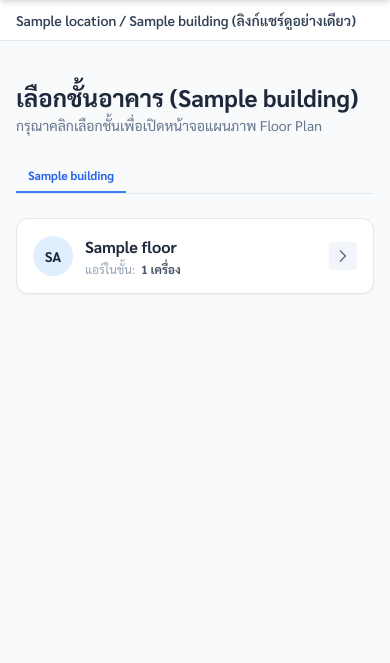
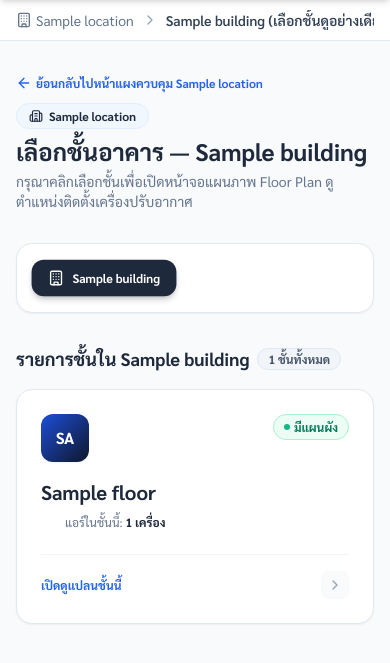
Before and after one commit to Amaraporn48/Floor-plan-Web-App, a FastAPI app: page /shared/1/buildings/1 in a window 390 px wide. Shown: the part 64-727 px from the top of the page. Run offline with FastAPI, Linux system fonts and the light colour scheme; tables that the repository leaves empty hold one stand-in row (values such as "Sample post"); some libraries are stand-ins or nearby versions.

Commit message:
Redesign floor selection page with modern responsive card grid, status badges, and building tabs

```diff
--- a/templates/shared_floors.html
+++ b/templates/shared_floors.html
@@ -1,69 +1,96 @@
 {% extends "base.html" %}
 
 {% block breadcrumbs %}
-{% if current_user %}
+<a href="/shared/{{ location.id }}" class="hover:text-brand-500 flex items-center gap-1">
+  <i data-lucide="building" class="w-4 h-4"></i> {{ location.name }}
+</a>
 <span class="text-slate-400"><i data-lucide="chevron-right" class="w-4 h-4"></i></span>
-{% endif %}
-<span class="font-semibold text-slate-700">{{ location.name }} / {{ building.name }} (ลิงก์แชร์ดูอย่างเดียว)</span>
+<span class="font-semibold text-slate-700">{{ building.name }} (เลือกชั้นดูอย่างเดียว)</span>
 {% endblock %}
 
 {% block content %}
-<div class="max-w-3xl mx-auto px-4 py-8">
+<div class="max-w-7xl mx-auto px-4 sm:px-6 lg:px-8 py-8">
   <!-- Header -->
-  <div class="mb-6">
-    <div class="flex items-center justify-between mt-2 flex-wrap gap-2">
+  <div class="mb-8">
+    <a href="/shared/{{ location.id }}" class="text-brand-600 hover:text-brand-800 text-xs font-bold inline-flex items-center gap-1 mb-3 transition">
+      <i data-lucide="arrow-left" class="w-4 h-4"></i> ย้อนกลับไปหน้าแผงควบคุม {{ location.name }}
+    </a>
+
+    <div class="flex items-center justify-between flex-wrap gap-4">
       <div>
-        <h2 class="text-2xl font-bold text-slate-800">เลือกชั้นอาคาร ({{ building.name }})</h2>
-        <p class="text-slate-500 text-sm mt-0.5">กรุณาคลิกเลือกชั้นเพื่อเปิดหน้าจอแผนภาพ Floor Plan</p>
+        <div class="flex items-center gap-2 mb-1.5">
+          <span class="px-3 py-1 bg-brand-50 text-brand-800 text-xs font-bold rounded-full border border-brand-100 flex items-center gap-1.5">
+            <i data-lucide="building-2" class="w-3.5 h-3.5"></i> {{ location.name }}
+          </span>
+        </div>
+        <h2 class="text-2xl font-bold text-slate-800">เลือกชั้นอาคาร — {{ building.name }}</h2>
+        <p class="text-slate-500 text-sm mt-1">กรุณาคลิกเลือกชั้นเพื่อเปิดหน้าจอแผนภาพ Floor Plan ดูตำแหน่งติดตั้งเครื่องปรับอากาศ</p>
       </div>
     </div>
   </div>
 
-  <!-- Buildings Tab bar -->
-  <div class="flex items-center justify-between border-b border-slate-200 mb-6 flex-wrap gap-2">
-    <div class="flex gap-2 overflow-x-auto whitespace-nowrap">
+  <!-- Building Pill Tabs Bar -->
+  <div class="bg-white p-4 rounded-2xl border border-slate-200 shadow-sm mb-8 flex items-center gap-2 overflow-x-auto scrollbar-none">
     {% for b in location.buildings %}
       <a href="/shared/{{ location.id }}/buildings/{{ b.id }}"
-           class="px-3 py-2 border-b-2 font-bold text-xs transition flex-none {% if b.id == building.id %}border-brand-500 text-brand-600{% else %}border-transparent text-slate-500 hover:text-slate-700 hover:border-slate-300{% endif %}">
-          {{ b.name }}
+         class="px-4 py-2.5 rounded-xl font-bold text-xs transition-all flex items-center gap-2 flex-none {% if b.id == building.id %}bg-brand-800 text-white shadow-md shadow-brand-900/20 scale-[1.02]{% else %}bg-slate-50 text-slate-600 hover:bg-slate-100 border border-slate-200{% endif %}">
+        <i data-lucide="building" class="w-4 h-4"></i>
+        <span>{{ b.name }}</span>
       </a>
     {% endfor %}
   </div>
+
+  <!-- Building Floors Grid -->
+  <div class="mb-4 flex items-center justify-between">
+    <h3 class="text-lg font-bold text-slate-800 flex items-center gap-2">
+      <span>รายการชั้นใน {{ building.name }}</span>
+      <span class="text-xs bg-slate-100 text-slate-600 font-bold px-2.5 py-0.5 rounded-full border border-slate-200">{{ floors | length }} ชั้นทั้งหมด</span>
+    </h3>
   </div>
 
-  <!-- Floors List -->
-  <div class="bg-white rounded-xl border border-slate-200 shadow-sm overflow-hidden">
-    <div id="floors-list-container" class="divide-y divide-slate-100">
+  <div id="floors-list-container" class="grid grid-cols-1 sm:grid-cols-2 lg:grid-cols-3 gap-6">
     {% for fl in floors %}
-        <div class="group flex items-center justify-between p-4 hover:bg-slate-50 transition">
-          <div onclick="navigateToWorkspace('{{ fl.id }}')" class="flex-1 flex items-center gap-3 cursor-pointer">
-            <!-- Icon indicator -->
-            <div class="w-10 h-10 bg-brand-100 rounded-full flex items-center justify-center text-brand-800 font-bold text-sm flex-none">
+      <div class="group bg-white rounded-2xl border border-slate-200 shadow-sm p-6 hover:shadow-xl hover:border-brand-500 hover:-translate-y-1 transition duration-200 cursor-pointer flex flex-col justify-between"
+           onclick="navigateToWorkspace('{{ fl.id }}')">
+        <div>
+          <div class="flex items-start justify-between mb-4">
+            <div class="w-12 h-12 bg-gradient-to-br from-brand-700 to-brand-900 text-white rounded-xl flex items-center justify-center font-black text-base shadow-sm group-hover:scale-105 transition-transform">
               {{ fl.name | floor_abbrev }}
             </div>
-            <div>
-              <span class="font-bold text-slate-800 block">{{ fl.name }}</span>
-              <div class="flex items-center gap-1.5 mt-0.5 text-xs">
-                <span class="text-slate-400">แอร์ในชั้น:</span>
-                <strong class="text-slate-600">{{ fl.ac_count }} เครื่อง</strong>
+
+            <div class="flex items-center gap-1.5">
+              {% if fl.has_blueprint %}
+              <span class="px-2.5 py-1 rounded-full bg-emerald-50 text-emerald-700 text-xs font-bold border border-emerald-200 flex items-center gap-1">
+                <span class="w-1.5 h-1.5 rounded-full bg-emerald-500"></span> มีแผนผัง
+              </span>
+              {% else %}
+              <span class="px-2.5 py-1 rounded-full bg-slate-100 text-slate-400 text-xs font-medium border border-slate-200 flex items-center gap-1">
+                <span class="w-1.5 h-1.5 rounded-full bg-slate-300"></span> ยังไม่มีผัง
+              </span>
+              {% endif %}
+            </div>
+          </div>
+
+          <h4 class="text-xl font-bold text-slate-800 group-hover:text-brand-800 transition">{{ fl.name }}</h4>
+          <div class="flex items-center gap-2 mt-2 text-xs text-slate-500">
+            <i data-lucide="pocket" class="w-4 h-4 text-brand-600"></i>
+            <span>แอร์ในชั้นนี้: <strong class="text-slate-800 font-bold">{{ fl.ac_count }} เครื่อง</strong></span>
+          </div>
+        </div>
+
+        <div class="mt-6 pt-4 border-t border-slate-100 flex items-center justify-between">
+          <span class="text-xs font-bold text-brand-600 group-hover:text-brand-800 transition">เปิดดูแปลนชั้นนี้</span>
+          <div class="p-1.5 rounded-lg bg-slate-50 group-hover:bg-brand-800 group-hover:text-white text-slate-400 transition">
+            <i data-lucide="chevron-right" class="w-4 h-4"></i>
           </div>
         </div>
       </div>
-
-          <!-- Actions on hover -->
-          <div class="flex items-center gap-1.5">
-            <button onclick="navigateToWorkspace('{{ fl.id }}')" class="p-1 bg-slate-100 hover:bg-brand-500 hover:text-white text-slate-500 rounded transition">
-              <i data-lucide="chevron-right" class="w-5 h-5"></i>
-            </button>
-          </div>
-        </div>
     {% else %}
-        <div class="text-center py-12 text-slate-400">
+      <div class="col-span-full text-center py-12 bg-white rounded-2xl border border-dashed border-slate-300 text-slate-400">
         <i data-lucide="map" class="w-12 h-12 mx-auto mb-3 text-slate-300"></i>
         <h4 class="font-bold text-slate-600 mb-1">ยังไม่มีชั้นในอาคารนี้</h4>
       </div>
     {% endfor %}
-    </div>
   </div>
 </div>
 {% endblock %}
```
Also changed, not shown: templates/floors.html (+82 -52 lines). Lines whose indentation alone changed are shown as unchanged.
